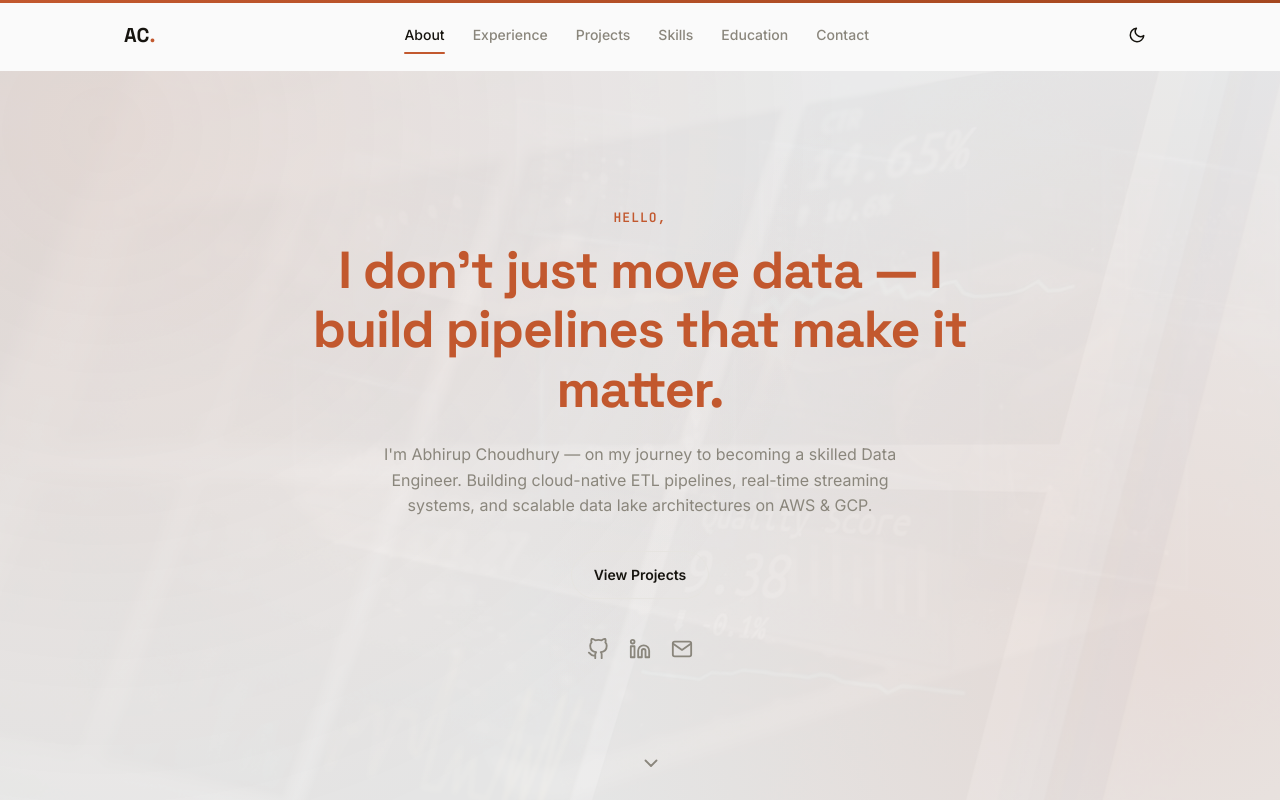
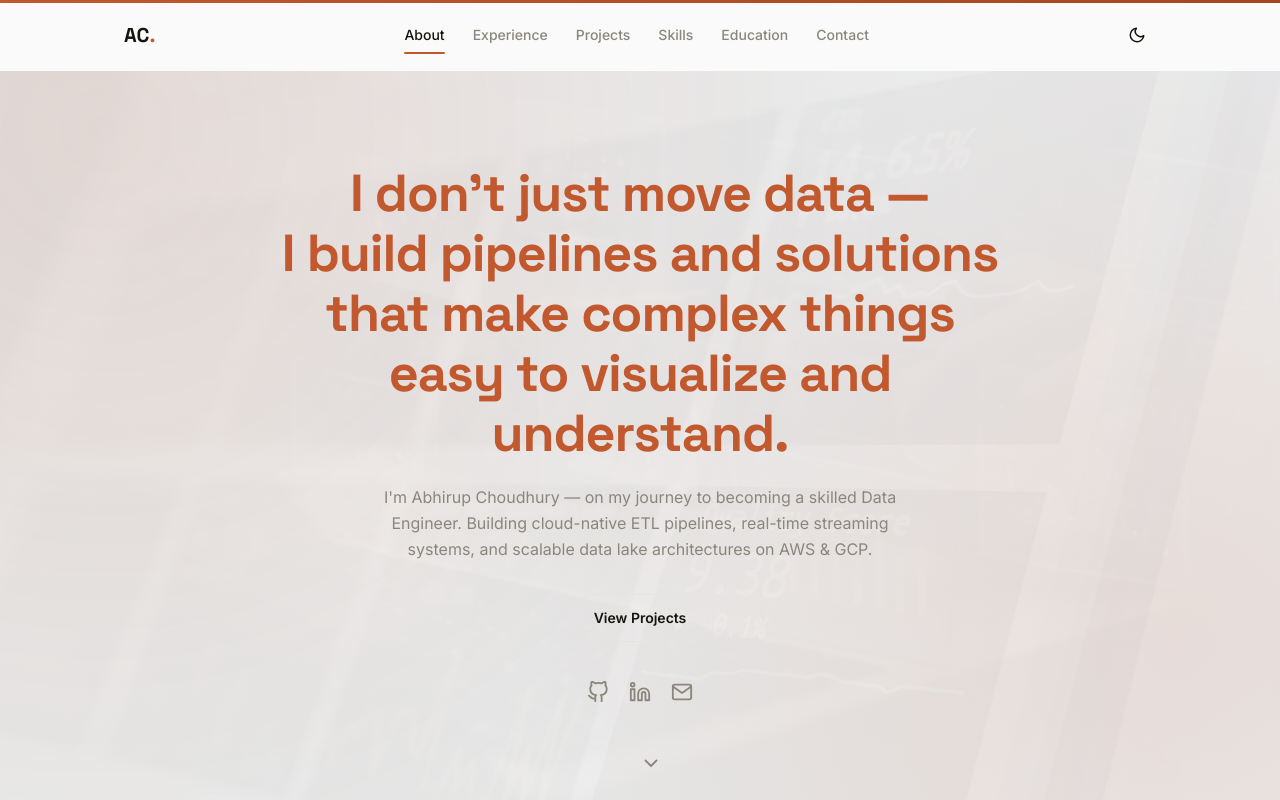
Before and after one commit to cybersynergy-ds/cybersynergy-ds.github.io, a React (Vite) app: page / in a window 1280 px wide. Shown: the top 800 px of the page. Built offline with nearby package versions, Linux system fonts and the light colour scheme.

Commit message:
changed the quote

```diff
--- a/src/components/Hero.jsx
+++ b/src/components/Hero.jsx
@@ -57,8 +57,11 @@ export default function Hero() {
         animate={{ opacity: 1, y: 0 }}
         transition={{ duration: 0.7, ease: "easeOut" }}
       >
-        <p className="hero__eyebrow">Hello,</p>
-        <h1 className="hero__quote">{profile.quote}</h1>
+        <h1 className="hero__quote">
+          {profile.quoteLines[0]}
+          <br />
+          {profile.quoteLines[1]}
+        </h1>
         <p className="hero__intro">
           I'm {profile.name} — on my journey to becoming a skilled{" "}
           {profile.title}. {profile.tagline}
--- a/src/data/portfolio.js
+++ b/src/data/portfolio.js
@@ -7,7 +7,10 @@
 export const profile = {
   name: "Abhirup Choudhury",
   title: "Data Engineer",
-  quote: "I don't just move data — I build pipelines that make it matter.",
+  quoteLines: [
+    "I don't just move data —",
+    "I build pipelines and solutions that make complex things easy to visualize and understand.",
+  ],
   tagline:
     "Building cloud-native ETL pipelines, real-time streaming systems, and scalable data lake architectures on AWS & GCP.",
   location: "Chennai, India",
--- a/src/index.css
+++ b/src/index.css
@@ -273,16 +273,6 @@ main {
   max-width: 780px;
   margin: 0 auto;
   text-align: center;
-}
-
-.hero__eyebrow {
-  font-family: var(--mono);
-  color: var(--accent);
-  font-weight: 600;
-  letter-spacing: 0.08em;
-  text-transform: uppercase;
-  font-size: 13px;
-  margin: 0 0 12px;
 }
 
 .hero__quote {
```
